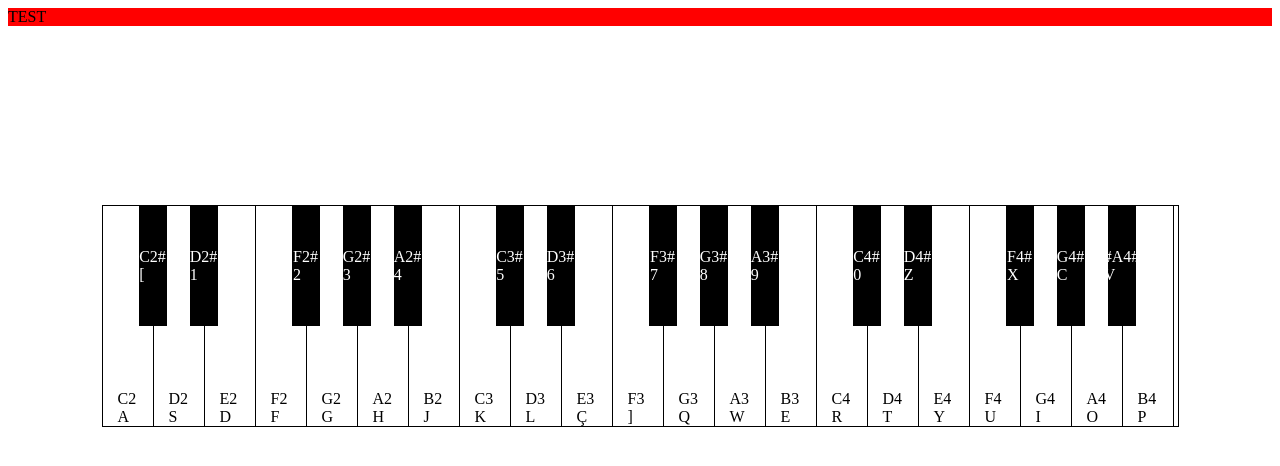
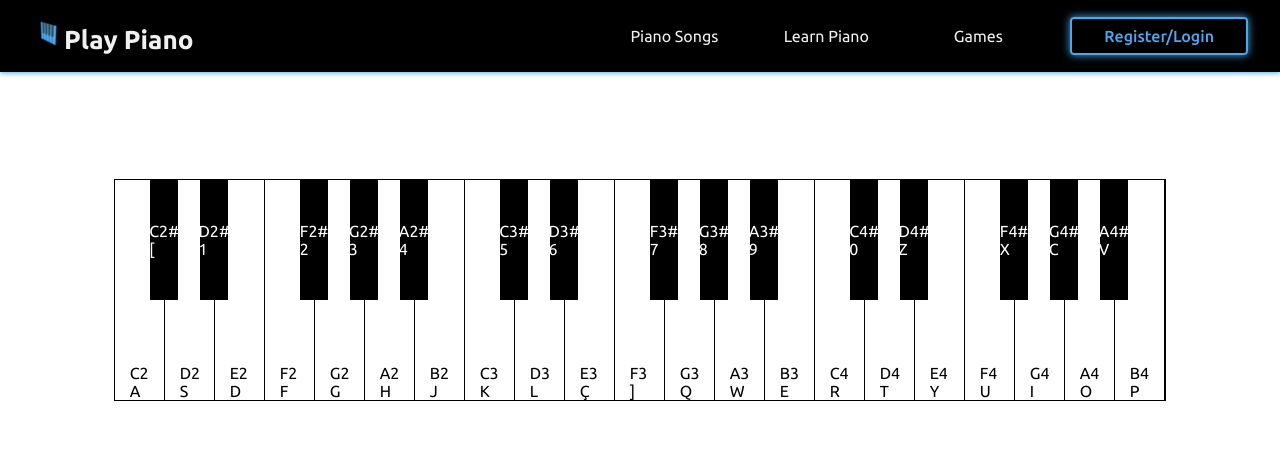
Before and after one commit to Jezebel1990/piano, a React (Create React App) app: page / in a window 1280 px wide. Shown: the top 466 px of the page. Built offline with nearby package versions, Linux system fonts and the light colour scheme.

Commit message:
add styles in header

```diff
--- a/package.json
+++ b/package.json
@@ -13,6 +13,7 @@
     "node-sass": "^8.0.0",
     "react": "^18.2.0",
     "react-dom": "^18.2.0",
+    "react-icons": "^4.8.0",
     "react-scripts": "5.0.1",
     "web-vitals": "^2.1.4"
   },
--- a/src/App.tsx
+++ b/src/App.tsx
@@ -1,6 +1,7 @@
 import React from 'react';
 import '../src/styles/App.scss';
 import './Piano';
+
 
 function App() {
   return (
@@ -12,7 +13,8 @@ function App() {
   <div className="black">
        C2# <br/> [
   </div>
-  <span>C2 <br/>A
+  <span>C2
+     <br/>A
   </span>
 </div>
 <div className='piano-key' data-key="d2">
@@ -68,8 +70,8 @@ function App() {
   D3# <br/> 6
 </div>
 <span>D3 <br/> L
+</span>
 
-</span>
 </div>
 <div className='piano-key' data-key="e3">
 <span>E3 <br/> Ç
@@ -80,8 +82,8 @@ function App() {
   F3# <br/> 7
 </div>
 <span>F3 <br/> ]
+</span>
 
-</span>
 </div>
 <div className='piano-key'data-key="g3">
 <div className="black">
@@ -145,7 +147,7 @@ function App() {
 </div>
 <div className='piano-key'data-key="a4">
 <div className="black">
-  #A4# <br/> V
+  A4# <br/> V
 </div>
 <span>A4 <br/> O
 
--- a/src/components/Header.module.scss
+++ b/src/components/Header.module.scss
@@ -1,5 +1,146 @@
 @import "./../styles/variables.scss";
 
-.test {
-    background: red;
+.header {
+    height: $header-height;
+    background: $bg2;
+    color: $text2;
+    position: fixed;
+    z-index: 1000;
+    width: 100%;
+    box-shadow: 0 1px 5px $primary;
+
+    &__content {
+        max-width: 1920px;
+        margin: 0 auto;
+        padding: 0 $spacing-md;
+        @include breakpoint(md) {
+            padding: 0 $spacing-lg;
+        }
+        transition: 0.3s ease padding;
+
+        height: 100%;
+        display: flex;
+        align-items: center;
+
+        & > div {
+            flex: 1;
+            white-space: nowrap;
+
+            &:nth-child(2) {
+                display: flex;
+                justify-content: flex-end;
+                height: 100%;
+
+                margin-right: $spacing-md;
+            }
+            &:last-of-type {
+                display: flex;
+                justify-content: flex-end;
+                flex: 0;
+            }
+        }
+    }
+    &__button__container {
+        display: none;
+        @include breakpoint(md) {
+            display: initial;
+        }
+    }
+    &__toggler {
+        display: flex;
+        justify-content: center;
+        align-items: center;
+        cursor: pointer;
+        @include breakpoint(md) {
+            display: none;
+        }
+        & > svg {
+            display: block;
+            font-size: 32px;
+        }
+    }
+
 }
+
+
+.img {
+    height: auto;
+}
+
+.logo {
+    font-size: 26px;
+    font-weight: 700;
+    color: $text2;
+}
+
+.nav {
+    width: 100%;
+    position: fixed;
+    top: $header-height;
+    right: -100%;
+    background: rgba($bg2, 0.8);
+    text-align: center;
+    padding: $spacing-md 0;
+
+    &--open {
+        transition: 0.2s ease right;
+        right: 0;
+    }
+
+&__item {
+    display: block;
+    padding: $spacing-md;
+
+    text-decoration: none;
+    color: inherit;
+
+    height: 100%;
+
+    transition: 0.3s ease color;
+    &:hover {
+        color: $primary;
+    }
+}
+
+@include breakpoint(md) {
+    position: static;
+    display: grid;
+    grid-template-columns: repeat(3, 1fr);
+    background: initial;
+    width: auto;
+    padding: 0;
+
+    &__item {
+        padding: 0 $spacing-lg;
+        display: flex;
+        align-items: center;
+        justify-content: center;
+    }
+}
+    &__button__container {
+      @include breakpoint(md) {
+        display: none;
+
+      }
+      padding: $spacing-md;
+    }
+}
+
+.button {
+    font-weight: 500;
+    color: $primary;
+    border: 2px solid $primary;
+    padding: $spacing-sm $spacing-lg;
+    border-radius: $spacing-sm / 2;
+    cursor: pointer;
+
+    box-shadow: 0 0 0.5em 0 $primary;
+
+    &:active {
+        transform: scale(0.98);
+        border-radius: 0;
+    }
+    &:hover {
+        box-shadow: 0 0 0.75em 0 $primary;
+    }
+}
--- a/src/components/Header.tsx
+++ b/src/components/Header.tsx
@@ -1,10 +1,48 @@
-import React from 'react';
-import styles from './Header.module.scss'
+import React, { useState } from 'react';
+import styles from './Header.module.scss';
+import './../styles/index.scss';
+import logo from '../assets/logo.png';
 
+import { BiMenuAltRight} from "react-icons/bi";
+import { AiOutlineCloseSquare } from "react-icons/ai";
 
 const Header = () => {
-  return <div className={styles.test}>TEST</div>
+  const [menuOpen, setMenuOpen]  = useState(false);
+  const menuToggler = () => setMenuOpen((p) => !p);
 
+  return (
+  <div className={styles.header}>
+    <div className={styles.header__content}>
+      <div>
+      <img src={logo} alt='Logo'/>
+        <span className={styles.logo}>Play Piano</span>
+      </div>
+<div>
+  <nav className={`${styles.nav} ${menuOpen ? styles[`nav--open`]: {}}`}>
+    <a className={styles.nav__item} href={"/"}>Piano Songs</a>
+    <a className={styles.nav__item} href={"/"}>Learn Piano</a>
+    <a className={styles.nav__item} href={"/"}>Games</a>
+<div className={styles.nav__button__container}>
+<Button />
+</div>
+
+  </nav>
+</div>
+<div>
+      <div className={styles.header__button__container}>
+        <Button />
+      </div>
+      <button className={styles.header__toggler} onClick={menuToggler}>
+       {!menuOpen? <BiMenuAltRight/> : <AiOutlineCloseSquare/>}
+      </button>
+  </div>
+  </div>
+</div>
+     );
 };
 
+const Button = () => {
+  return <button className={styles.button}>Register/Login</button>
+}
+
 export default Header;
--- a/src/index.tsx
+++ b/src/index.tsx
@@ -3,6 +3,7 @@ import ReactDOM from 'react-dom/client';
 import App from './App';
 import reportWebVitals from './reportWebVitals';
 import Header from './components/Header';
+
 
 const root = ReactDOM.createRoot(
   document.getElementById('root') as HTMLElement
--- a/src/interfaces/keyboard.ts
+++ b/src/interfaces/keyboard.ts
@@ -1,5 +1,6 @@
 import './Piano'
 import './keyboardKeys'
+import '../src/styles/App.scss';
 
 export interface keyboardKey {
      key: string;
--- a/src/keyboardKeys.ts
+++ b/src/keyboardKeys.ts
@@ -1,5 +1,6 @@
 import { keyboardKey } from "./interfaces/keyboard";
 import '../src/styles/App.scss';
+import './Piano';
 
 const keyboardKeys: keyboardKey[] = [{
     key: 'a',
--- a/src/styles/App.scss
+++ b/src/styles/App.scss
@@ -7,8 +7,8 @@ main {
     box-sizing: border-box;
     .piano {
         display: flex;
-        width: 1075px;
-        height: 220px;
+        width: 1052px;
+        height: 222px;
         border: 1px solid #000;
         div.keys-unit {
              display: flex;
@@ -19,7 +19,7 @@ main {
                 position: relative;
                 display: flex;
                 &.pressed {
-                    background-color: #406ae2;
+                    background-color: #4ba8f0;
                     box-shadow: 0px 3px 3px rgba(0,0,0,0.8);
                     transform: scale(0.99) translateY(-3px);
                 }
--- a/src/styles/variables.scss
+++ b/src/styles/variables.scss
@@ -6,7 +6,7 @@
   $bg2: rgb(0,0,0);
   $text:rbg(15,15, 15);
   $text2: rgb(240,240,240);
-  $primary:rgb(22,210,247);
+  $primary:rgb(75, 168, 240);
 
   $spacing-sm: 8px;
   $spacing-md: 16px;
```
Also changed, not shown: src/assets/logo.png (added), 1 other file (tests, documents, lock files or other folders).
